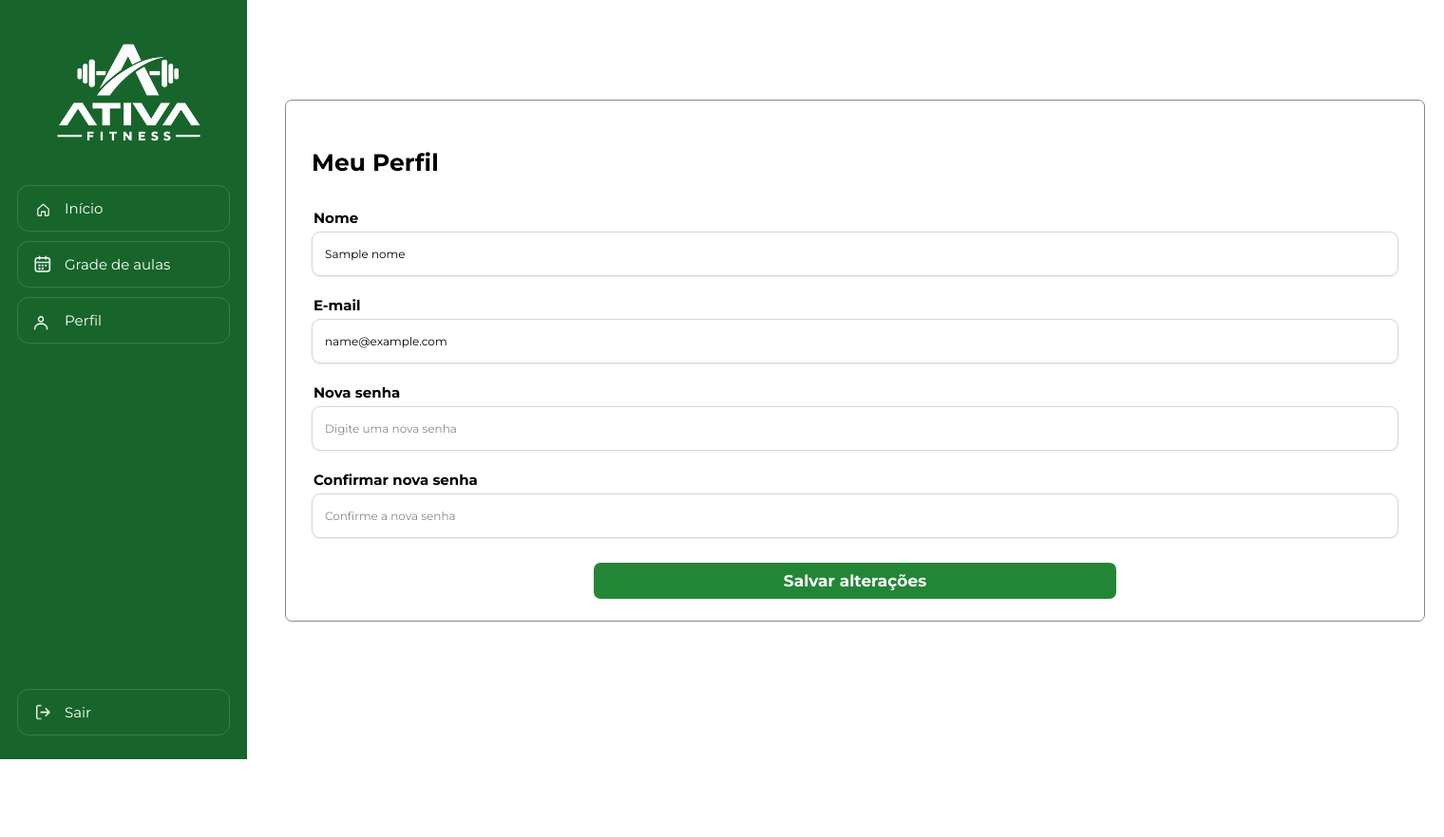
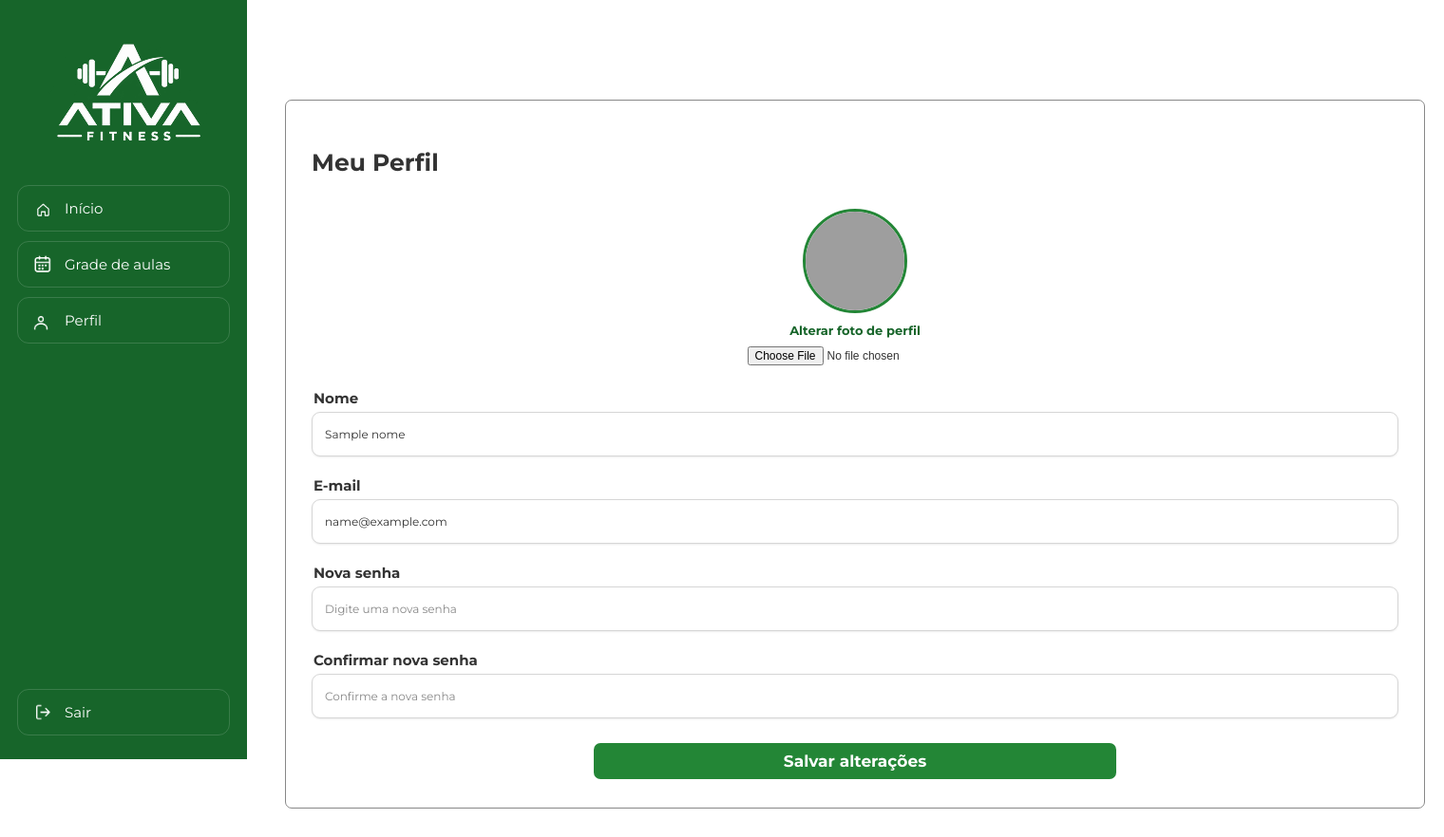
Before and after one commit to nzampieri1829/AtivaFitness-, a Flask app: template Templates/editar_perfil.html in a window 1520 px wide. Shown: the whole page at 95% size. Before the commit the page ends 800 px from the top, so only its background shows below. Run offline with Flask 3, Linux system fonts and the light colour scheme; the template is opened without the code that fills it: most values are stand-ins (such as "Sample title", 1, 10 or a date in 2020); grey boxes are pictures that could not be loaded.

Commit message:
Add files via upload

```diff
--- a/Templates/dashboard.html
+++ b/Templates/dashboard.html
@@ -88,13 +88,13 @@
 
             <div class="card-resumo">
                 <h2>MINHAS AULAS</h2>
-                <strong>{{ minhas_aulas|default(2) }}</strong>
+                <strong>{{ minhas_aulas }}</strong>
                 <span>Aulas agendadas para esta semana</span>
             </div>
 
             <div class="card-resumo">
                 <h2>AULAS DISPONÍVEIS</h2>
-                <strong>{{ aulas_disponiveis|default(6) }}</strong>
+                <strong>{{ aulas_disponiveis }}</strong>
                 <span>Aulas disponíveis para inscrição</span>
             </div>
 
--- a/Templates/editar_perfil.html
+++ b/Templates/editar_perfil.html
@@ -11,7 +11,6 @@
 </head>
 <body>
 
-    <!-- MENU LATERAL -->
     <aside class="menu-lateral">
 
         <div class="logo">
@@ -27,14 +26,12 @@
             </a>
 
             <a href="{{ url_for('grade_de_aulas') }}" class="item-menu">
-                <img src="{{ url_for('static', filename='img/icone_grade.png') }}"
-                     alt="">
+                <img src="{{ url_for('static', filename='img/icone_grade.png') }}" alt="">
                 <span>Grade de aulas</span>
             </a>
 
             <a href="{{ url_for('editar_perfil') }}" class="item-menu">
-                <img src="{{ url_for('static', filename='img/icone_perfil.png') }}"
-                     alt="">
+                <img src="{{ url_for('static', filename='img/icone_perfil.png') }}" alt="">
                 <span>Perfil</span>
             </a>
 
@@ -42,18 +39,13 @@
 
         <div class="sair">
             <a href="{{ url_for('logout') }}" class="item-menu">
-                <img src="{{ url_for('static', filename='img/icone_sair.png') }}"
-                     alt="">
+                <img src="{{ url_for('static', filename='img/icone_sair.png') }}" alt="">
                 <span>Sair</span>
             </a>
         </div>
 
     </aside>
 
-
-
-
-    <!-- CONTEÚDO DA PÁGINA -->
     <main class="conteudo">
 
         <header class="cabecalho-mobile">
@@ -64,7 +56,6 @@
 
             <h1>Meu Perfil</h1>
 
-            <!-- MENSAGENS -->
             {% with mensagens = get_flashed_messages(with_categories=true) %}
                 {% if mensagens %}
                     {% for categoria, mensagem in mensagens %}
@@ -75,53 +66,50 @@
                 {% endif %}
             {% endwith %}
 
-            <!-- FORMULÁRIO -->
-            <form action="{{ url_for('editar_perfil') }}" method="POST">
+            <form action="{{ url_for('editar_perfil') }}"
+                  method="POST"
+                  enctype="multipart/form-data">
+
+                <div class="foto-perfil">
+
+                    <img src="{{ url_for('static', filename=foto_perfil if foto_perfil else 'img/perfil_padrao.png') }}"
+                         alt="Foto de perfil">
+
+                    <label for="foto">Alterar foto de perfil</label>
+
+                    <input type="file"
+                           id="foto"
+                           name="foto"
+                           accept="image/png, image/jpeg">
+
+                </div>
 
                 <div class="campo">
                     <label for="nome">Nome</label>
-                    <input
-                        type="text"
-                        id="nome"
-                        name="nome"
+                    <input type="text" id="nome" name="nome"
                            placeholder="Digite seu nome"
-                        value="{{ nome }}"
-                        required
-                    >
+                           value="{{ nome }}" required>
                 </div>
 
                 <div class="campo">
                     <label for="email">E-mail</label>
-                    <input
-                        type="email"
-                        id="email"
-                        name="email"
+                    <input type="email" id="email" name="email"
                            placeholder="Digite seu e-mail"
-                        value="{{ email }}"
-                        required
-                    >
+                           value="{{ email }}" required>
                 </div>
 
                 <div class="campo">
                     <label for="senha">Nova senha</label>
-                    <input
-                        type="password"
-                        id="senha"
-                        name="senha"
+                    <input type="password" id="senha" name="senha"
                            placeholder="Digite uma nova senha"
-                        autocomplete="new-password"
-                    >
+                           autocomplete="new-password">
                 </div>
 
                 <div class="campo">
                     <label for="confirmar_senha">Confirmar nova senha</label>
-                    <input
-                        type="password"
-                        id="confirmar_senha"
-                        name="senha2"
+                    <input type="password" id="confirmar_senha" name="senha2"
                            placeholder="Confirme a nova senha"
-                        autocomplete="new-password"
-                    >
+                           autocomplete="new-password">
                 </div>
 
                 <button type="submit">Salvar alterações</button>
--- a/main.py
+++ b/main.py
@@ -302,20 +302,61 @@ def login():
     return render_template('login.html')
 
 
+
 # Início / Dashboard
 @app.route('/inicio')
 def index():
-
-    # Verificar se o usuário está logado
     if 'id_usuario' not in session:
         return redirect(url_for('login'))
 
-    # Pegar o nome do usuário
     nome = session['usuario_nome']
-
-    return render_template('dashboard.html', nome=nome)
-
-
+    id_usuario = session['id_usuario']
+
+    cursor = con.cursor()
+
+    try:
+        # Conta as aulas em que o aluno está inscrito
+        cursor.execute("""
+            SELECT COUNT(*)
+            FROM AGENDAMENTO
+            WHERE ID_USUARIO = ?
+        """, (id_usuario,))
+
+        minhas_aulas = cursor.fetchone()[0]
+
+
+        # Conta todas as aulas cadastradas pelo administrador
+        cursor.execute("""
+                       SELECT COUNT(DISTINCT A.ID_AULA)
+                       FROM AULA A
+
+                                INNER JOIN MODALIDADE M
+                                           ON A.ID_MODALIDADE = M.ID_MODALIDADE
+
+                                INNER JOIN USUARIO U
+                                           ON A.ID_USUARIO = U.ID_USUARIO
+
+                                LEFT JOIN DIA_SEMANA D
+                                          ON A.ID_AULA = D.ID_AULA
+                       """)
+
+        aulas_disponiveis = cursor.fetchone()[0]
+        print("TOTAL DE AULAS NO DASHBOARD:", aulas_disponiveis)
+
+        return render_template(
+            'dashboard.html',
+            nome=nome,
+            minhas_aulas=minhas_aulas,
+            aulas_disponiveis=aulas_disponiveis
+        )
+
+    except Exception as erro:
+        print('Erro ao carregar dashboard:', erro)
+        flash('Não foi possível carregar o dashboard.', 'erro')
+        return redirect(url_for('login'))
+
+    finally:
+        cursor.close()
 
 # Editar perfil
 @app.route('/editar_perfil', methods=['GET', 'POST'])
@@ -326,7 +367,6 @@ def editar_perfil():
         return redirect(url_for('login'))
 
     id_usuario = session['id_usuario']
-
     perfil = session['perfil']
 
     if perfil == 1:
@@ -344,6 +384,9 @@ def editar_perfil():
         email = request.form.get('email', '').strip()
         senha = request.form.get('senha', '')
         senha2 = request.form.get('senha2', '')
+
+        # Recebe a foto enviada
+        foto = request.files.get('foto')
 
         try:
             # Verifica se nome e e-mail foram preenchidos
@@ -449,6 +492,18 @@ def editar_perfil():
                 WHERE id_usuario = ?
             """, (nome, email, id_usuario))
 
+            # Salva a foto de perfil, caso tenha sido escolhida
+            if foto and foto.filename != '':
+                nome_foto = 'perfil_' + str(id_usuario) + '.jpg'
+
+                foto.save('static/img/perfis/' + nome_foto)
+
+                cursor.execute("""
+                    UPDATE USUARIO
+                    SET FOTO_PERFIL = ?
+                    WHERE ID_USUARIO = ?
+                """, ('img/perfis/' + nome_foto, id_usuario))
+
             # Salva as alterações no banco
             con.commit()
 
@@ -475,34 +530,31 @@ def editar_perfil():
             cursor.close()
 
     # Busca os dados atuais do usuário
-    # Busca os dados atuais do usuário
-
-
     try:
         cursor.execute("""
-                       SELECT nome, email
-                       FROM USUARIO
-                       WHERE id_usuario = ?
-                       """, (id_usuario,))
+            SELECT nome, email, FOTO_PERFIL
+            FROM USUARIO
+            WHERE id_usuario = ?
+        """, (id_usuario,))
 
         usuario = cursor.fetchone()
 
     finally:
         cursor.close()
 
-        # Verifica se encontrou o usuário
+    # Verifica se encontrou o usuário
     if not usuario:
         flash('Usuário não encontrado.', 'erro')
         return redirect(url_for('login'))
 
-        # Abre a página de perfil
+    # Abre a página de perfil
     return render_template(
         'editar_perfil.html',
         nome=usuario[0],
         email=usuario[1],
+        foto_perfil=usuario[2],
         pagina_inicio=pagina_inicio
     )
-
 # Logout
 @app.route('/logout')
 def logout():
@@ -1272,6 +1324,7 @@ def grade_de_aulas():
         cursor.close()
 
 
+
 # Grade de aulas do aluno
 @app.route('/grade_aulas_aluno', methods=['GET', 'POST'])
 def grade_aulas_aluno():
@@ -1292,28 +1345,20 @@ def grade_aulas_aluno():
 
         usuario = cursor.fetchone()
 
+
         if not usuario or usuario[0] != 2:
             flash('Acesso permitido somente ao aluno.', 'erro')
             return redirect(url_for('index'))
 
-        # Inscrição em uma aula
+        # Verifica se o formulário foi enviado
         if request.method == 'POST':
 
             id_aula = request.form.get('id_aula')
-
-            cursor.execute("""
-                SELECT CAPACIDADE
-                FROM AULA
-                WHERE ID_AULA = ?
-            """, (id_aula,))
-
-            aula = cursor.fetchone()
-
-            if not aula:
-                flash('Aula não encontrada.', 'erro')
-
-            else:
-                # Verifica se o aluno já está inscrito
+            acao = request.form.get('acao', 'agendar')
+
+            # Cancelar agendamento
+            if acao == 'cancelar':
+
                 cursor.execute("""
                     SELECT ID_AGENDAMENTO
                     FROM AGENDAMENTO
@@ -1324,10 +1369,50 @@ def grade_aulas_aluno():
                 inscricao = cursor.fetchone()
 
                 if inscricao:
+
+                    cursor.execute("""
+                        DELETE FROM AGENDAMENTO
+                        WHERE ID_USUARIO = ?
+                        AND ID_AULA = ?
+                    """, (id_usuario, id_aula))
+
+                    con.commit()
+
+                    flash('Agendamento cancelado com sucesso!', 'sucesso')
+
+                else:
+                    flash('Você não está inscrito nesta aula.', 'erro')
+
+                return redirect(url_for('grade_aulas_aluno'))
+
+            # Realizar inscrição
+            cursor.execute("""
+                SELECT CAPACIDADE
+                FROM AULA
+                WHERE ID_AULA = ?
+            """, (id_aula,))
+
+            aula = cursor.fetchone()
+
+            if not aula:
+                flash('Aula não encontrada.', 'erro')
+
+            else:
+                # Verifica se já está inscrito
+                cursor.execute("""
+                    SELECT ID_AGENDAMENTO
+                    FROM AGENDAMENTO
+                    WHERE ID_USUARIO = ?
+                    AND ID_AULA = ?
+                """, (id_usuario, id_aula))
+
+                inscricao = cursor.fetchone()
+
+                if inscricao:
                     flash('Você já está inscrito nesta aula.', 'erro')
 
                 else:
-                    # Conta quantos alunos estão inscritos
+                    # Conta os alunos inscritos
                     cursor.execute("""
                         SELECT COUNT(*)
                         FROM AGENDAMENTO
@@ -1387,7 +1472,6 @@ def grade_aulas_aluno():
         """, (id_usuario,))
 
         aulas = cursor.fetchall()
-
 
         dias_semana = {
             '1': 'Segunda-feira',
--- a/static/css/editarperfil.css
+++ b/static/css/editarperfil.css
@@ -1,24 +1,24 @@
+
 @import url("https://fonts.googleapis.com/css2?family=Montserrat:wght@100..900&display=swap");
 
-/* Biblioteca de cores */
+/* CORES */
 :root {
-    /* Cores principais */
     --verde-principal: #238636;
     --verde-escuro: #17652A;
     --verde-claro: #0acb52;
 
-    /* Cores neutras */
     --branco: #FFFFFF;
     --cinza-claro: #F5F5F5;
     --cinza-medio: #808080;
     --cinza-escuro: #333333;
+    --cinza-texto: #333333;
     --preto: #111111;
 
-    /* Cores de mensagens */
     --sucesso: #2E7D32;
     --erro: #D32F2F;
 }
 
+/* CONFIGURAÇÕES GERAIS */
 * {
     margin: 0;
     padding: 0;
@@ -94,7 +94,6 @@ body {
 }
 
 /* CONTEÚDO */
-
 .conteudo {
     min-height: 100vh;
     margin-left: 205px;
@@ -106,7 +105,6 @@ body {
 }
 
 /* CARTÃO DO PERFIL */
-
 .cartao-perfil {
     position: relative;
     width: 1200px;
@@ -115,7 +113,7 @@ body {
     border: 1px solid #888888;
     border-radius: 7px;
     margin-left: 70px;
-    height: 550px;
+    min-height: 550px;
     margin-top: 75px;
 }
 
@@ -125,9 +123,37 @@ body {
     font-weight: 700;
 }
 
+/* FOTO DE PERFIL */
+.foto-perfil {
+    text-align: center;
+    margin-bottom: 25px;
+}
+
+.foto-perfil img {
+    width: 110px;
+    height: 110px;
+    border-radius: 50%;
+    object-fit: cover;
+    border: 3px solid var(--verde-principal);
+    display: block;
+    margin: 0 auto 10px;
+}
+
+.foto-perfil label {
+    display: block;
+    color: var(--verde-escuro);
+    font-size: 13px;
+    font-weight: 700;
+    margin-bottom: 8px;
+    cursor: pointer;
+}
+
+.foto-perfil input {
+    font-size: 12px;
+    max-width: 230px;
+}
 
 /* CAMPOS DO FORMULÁRIO */
-
 .campo {
     display: flex;
     flex-direction: column;
@@ -154,14 +180,11 @@ body {
     box-shadow: 0 1px 2px rgba(0, 0, 0, 0.08);
 }
 
-
-
 .campo input::placeholder {
     color: #888888;
 }
 
 /* BOTÃO */
-
 .cartao-perfil button {
     display: block;
     width: 48%;
@@ -182,7 +205,6 @@ body {
 }
 
 /* MENSAGENS */
-
 .mensagem {
     margin: -15px 0 18px;
     font-size: 12px;
@@ -196,12 +218,12 @@ body {
     color: var(--erro);
 }
 
-/* MENU INFERIOR: CELULARES */
-
+/* MENU INFERIOR */
 .menu-inferior {
     display: none;
 }
 
+/* CELULARES */
 @media (max-width: 600px) {
 
     body {
@@ -254,6 +276,24 @@ body {
         font-size: 17px;
     }
 
+    .foto-perfil {
+        margin-bottom: 20px;
+    }
+
+    .foto-perfil img {
+        width: 90px;
+        height: 90px;
+    }
+
+    .foto-perfil label {
+        font-size: 11px;
+    }
+
+    .foto-perfil input {
+        font-size: 10px;
+        max-width: 210px;
+    }
+
     .campo {
         margin-bottom: 20px;
     }
@@ -288,8 +328,9 @@ body {
         height: 22px;
         object-fit: contain;
     }
+}
 
-
+/* CELULARES PEQUENOS */
 @media (max-width: 320px) {
 
     .cartao-perfil {
```
Also changed, not shown: Templates/grade_aulas_aluno.html (+24 -0 lines), static/css/grade_aulas_aluno.css (+19 -2 lines), 3 other files. Lines whose indentation alone changed are shown as unchanged.
